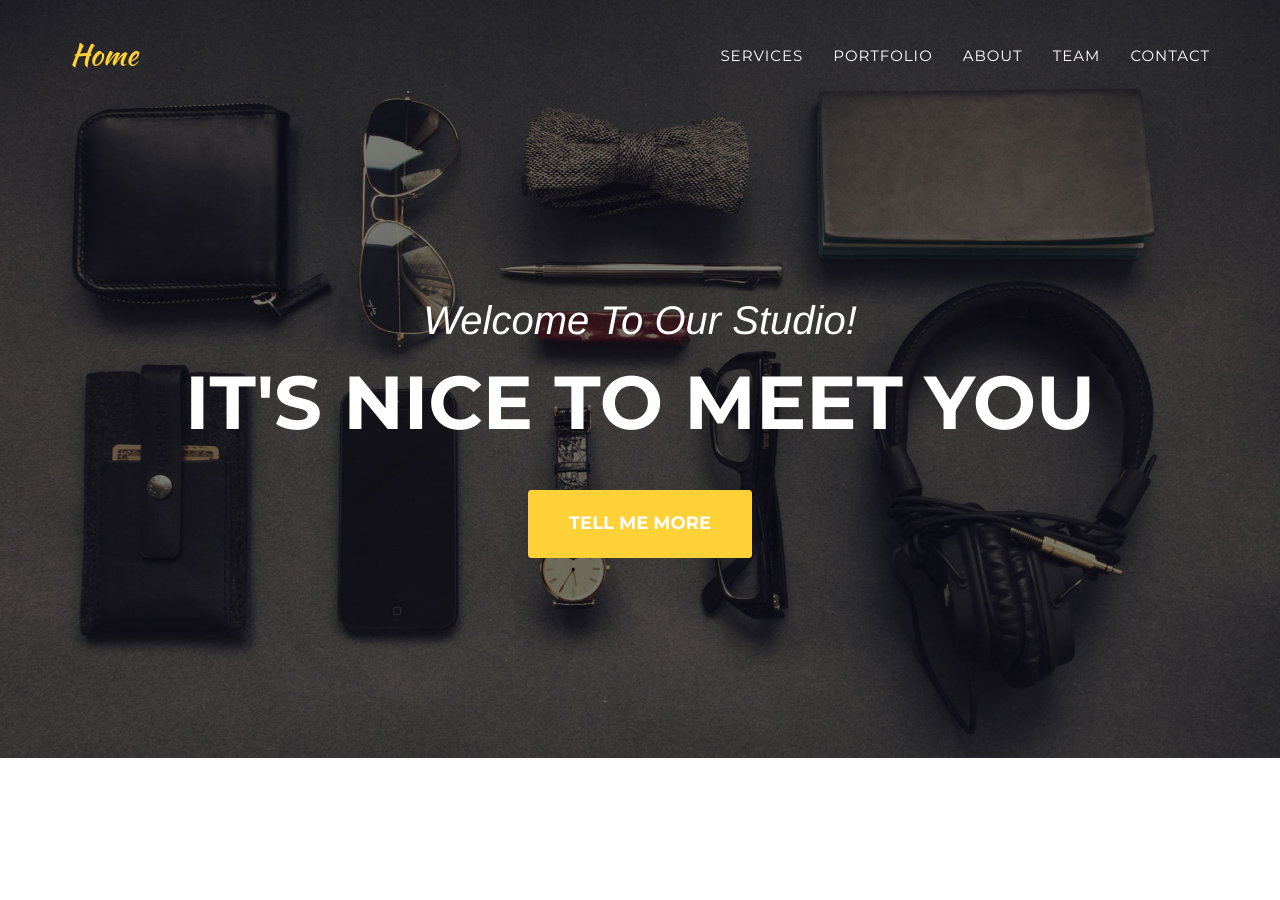
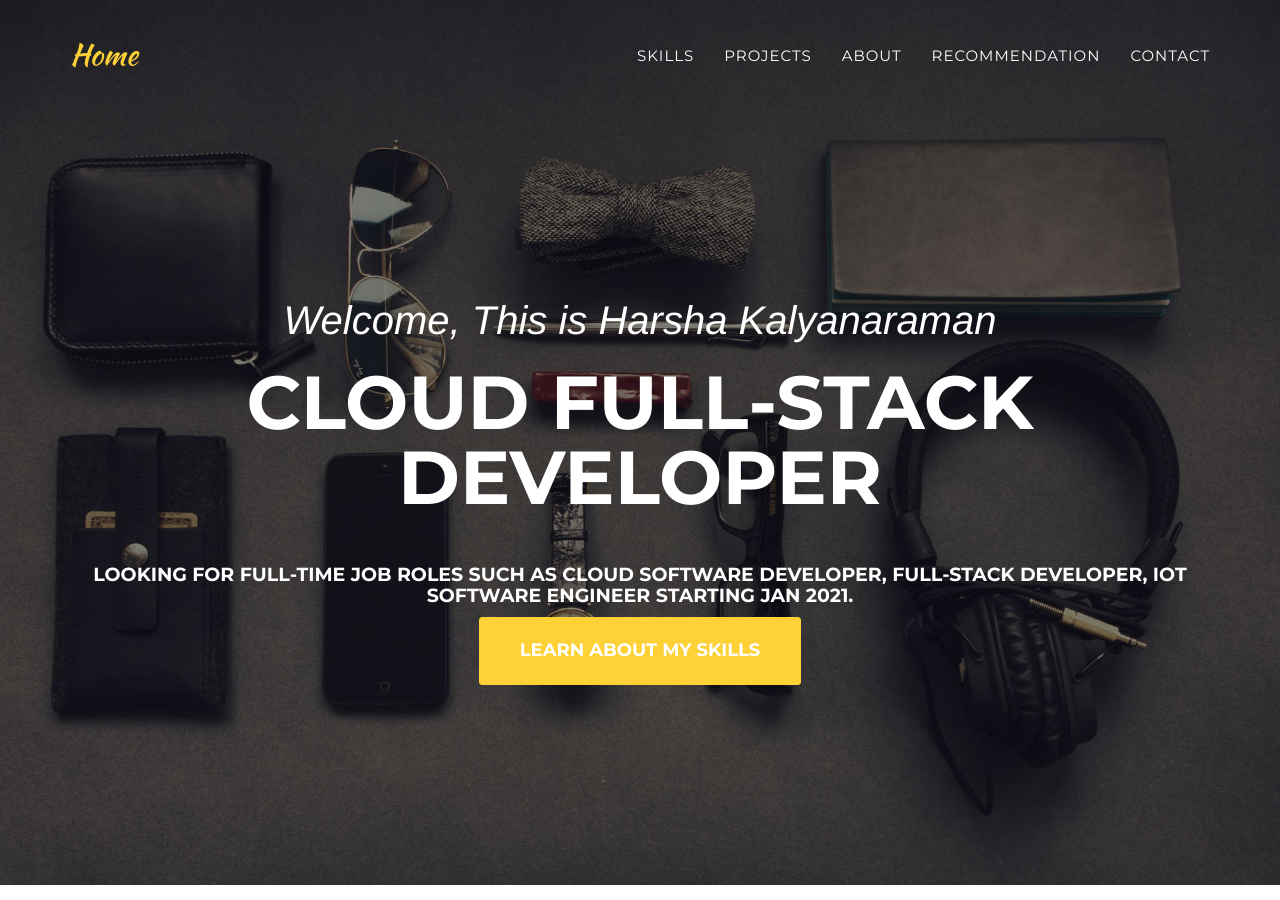
Before and after one commit to khvr/khvr.github.io, a Jekyll site: the page built from index.html, in a window 1280 px wide and 900 px high. Built offline with Jekyll 4.4.1, drawn with Linux system fonts in a browser that asks for light colours; some web fonts are replaced.

Commit message:
navbar edit

```diff
--- a/_includes/header.html
+++ b/_includes/header.html
@@ -19,16 +19,16 @@
                         <a href="#page-top"></a>
                     </li>
                     <li>
-                        <a class="page-scroll" href="#services">Services</a>
+                        <a class="page-scroll" href="#services">Skills</a>
                     </li>
                     <li>
-                        <a class="page-scroll" href="#portfolio">Portfolio</a>
+                        <a class="page-scroll" href="#portfolio">Projects</a>
                     </li>
                     <li>
                         <a class="page-scroll" href="#about">About</a>
                     </li>
                     <li>
-                        <a class="page-scroll" href="#team">Team</a>
+                        <a class="page-scroll" href="#team">Recommendation</a>
                     </li>
                     <li>
                         <a class="page-scroll" href="#contact">Contact</a>
@@ -44,9 +44,10 @@
     <header>
         <div class="container">
             <div class="intro-text">
-                <div class="intro-lead-in">Welcome To Our Studio!</div>
-                <div class="intro-heading">It's Nice To Meet You</div>
-                <a href="#services" class="page-scroll btn btn-xl">Tell Me More</a>
+                <div class="intro-lead-in">Welcome, This is Harsha Kalyanaraman</div>
+                <div class="intro-heading">Cloud Full-Stack Developer</div>
+                <h4>Looking for Full-time Job roles such as Cloud Software Developer, Full-Stack Developer, IoT Software Engineer starting Jan 2021.</h4>
+                <a href="#services" class="page-scroll btn btn-xl">Learn about my Skills</a>
             </div>
         </div>
     </header>
```
